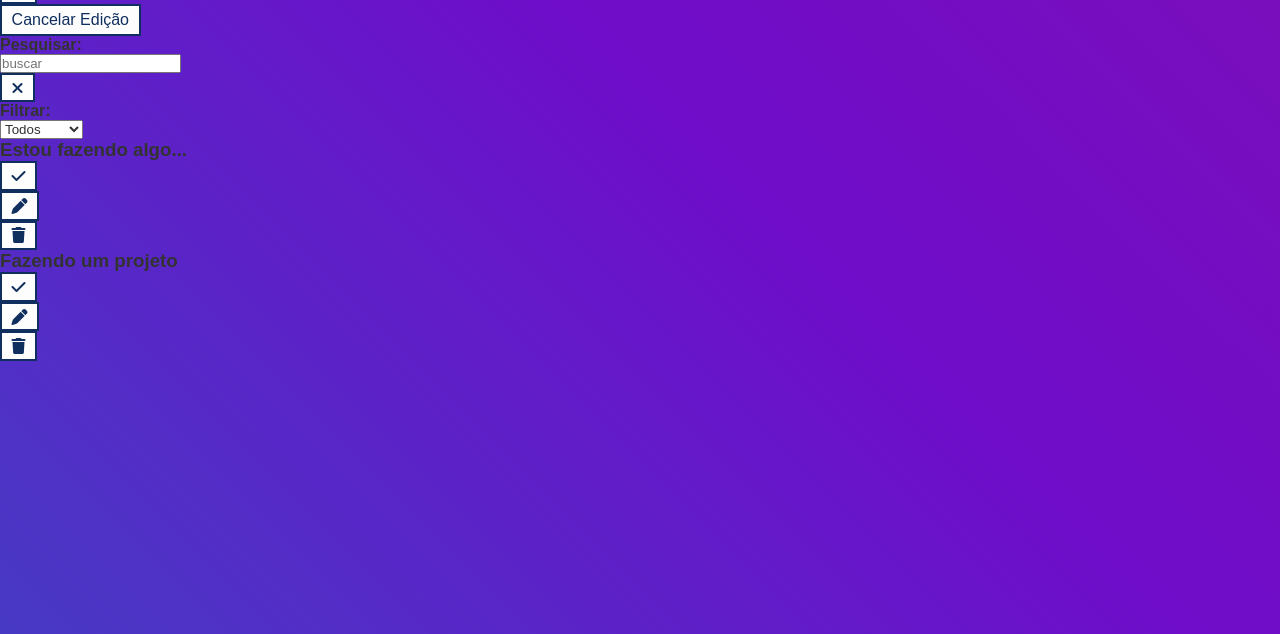
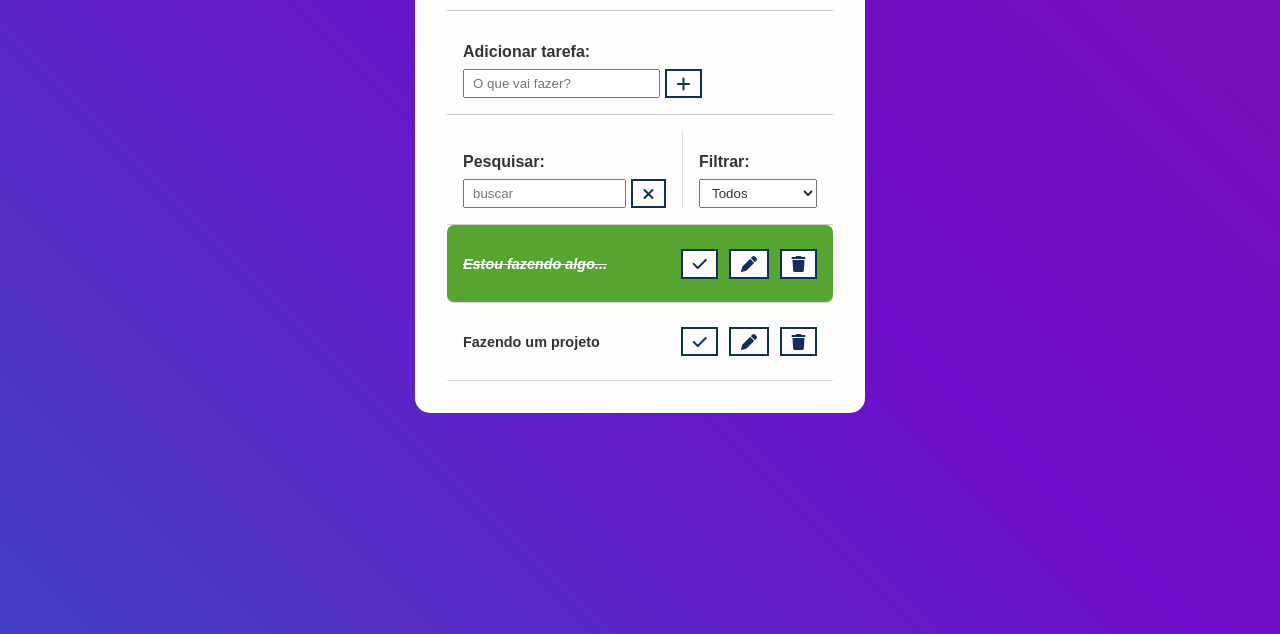
Before and after one commit to Vinleit/ToDoList, a plain HTML site: page index.html in a window 1280 px wide. Shown: the part 166-800 px from the top of the page. Drawn offline with Linux system fonts and the light colour scheme.

Commit message:
Fazendo o CSS e alterando o HTML

```diff
--- a/css/style.css
+++ b/css/style.css
@@ -1,17 +1,16 @@
+/* GERAL */
 * {
     padding: 0;
-    margin: 0;
     font-family: Arial, Helvetica, sans-serif;
     color: #333;
     box-sizing: border-box;
 }
 
-body {
-    height: 100vh;
-    width: 100vw;
+.gradient {
     background-image: linear-gradient(45deg,rgb(14, 80, 202),rgb(65, 65, 196), rgb(111, 13, 202) ,rgb(130, 15, 175));
     background-size: 200% 200%;
     animation: cores 15s ease infinite;
+    margin: 0;
 }
 
 @keyframes cores{
@@ -53,4 +52,120 @@ button:hover > i {
 button i {
     color: #102f5e;
     font-weight: bold;
+    pointer-events: none; /* Resolvendo o problema de clicar no ícone ao invés do botão */
 }
+
+input, select{
+    padding: 0.25rem 0.5rem;
+}
+
+.hide{ /* Classe usada para esconder o form de edição */
+    display: none;
+}
+
+/* TODO HEADER */
+.todo-container {
+    max-width: 450px;
+    margin: 3rem auto;
+    background-color: #FDFDFD;
+    padding: 2rem;
+    border-radius: 15px;
+}
+
+.todo-container header {
+    text-align: center;
+    padding: 0 1rem 1rem;
+    border-bottom: 1px solid #CCC;
+}
+
+/* TO DO FORM */
+#todo-form, #edit-form {
+    padding: 1rem;
+    border-bottom: 1px solid #CCC;
+}
+
+#todo-form p, #edit-form p {
+    margin-bottom: 0.5rem;
+    font-weight: bold;
+}
+
+.form-control {
+    display: flex;
+}
+
+.form-control input {
+    margin-right: 0.3rem;
+}
+
+#cancel-edit-btn {
+    margin-top: 0.7rem;
+}
+
+/* TO DO TOOLBAR*/
+#toolbar {
+    padding: 1rem;
+    border-bottom: 1px solid #CCC;
+    display: flex;
+}
+
+#toolbar h4 {
+    margin-bottom: 0.5rem;
+}
+
+#search {
+    border-right: 1px solid #DDD;
+    padding-right: 1rem;
+    margin-right: 1rem;
+    width: 65%;
+    display: flex;
+    flex-direction: column;
+}
+
+#search form {
+    display: flex;
+}
+
+#search input {
+    width: 100%;
+    margin-right: 0.3rem;
+}
+
+#filter {
+    width: 35%;
+    display: flex;
+    flex-direction: column;
+}
+
+#filter select {
+    flex: 1; /* Preencher toda a área disponível*/
+}
+
+/* TO DO LIST*/
+.todo {
+    display: flex;
+    justify-content: space-around;
+    align-items: center;
+    padding: 1rem;
+    border-bottom: 1px solid #ddd;
+    transition: 0.3s;
+}
+
+.todo h3{
+    flex: 1;
+    font-size: 0.9rem;
+}
+
+.todo button {
+    margin-left: 0.7rem;
+}
+
+.done {
+    background-color: #57a532;
+    border-radius: 7px;
+}
+
+.done h3{
+    color: #FFF;
+    text-decoration: line-through;
+    font-style: italic;
+}
--- a/index.html
+++ b/index.html
@@ -10,11 +10,12 @@
     <script src="js/script.js" defer></script> <!-- Defer faz o script carregar depois do HTML -->
     <title>To Do List</title>
 </head>
-<body>
+<body class="gradient">
     <div class="todo-container">
         <header>
             <h1>To Do List</h1>
         </header>
+
         <form id="todo-form">
             <p>Adicionar tarefa: </p>
             <div class="form-control">
@@ -24,16 +25,18 @@
                 </button>
             </div>
         </form>
-        <form id="edit-form">
+
+        <form id="edit-form" class="hide">
             <p>Editar tarefa: </p>
             <div class="form-control">
                 <input type="text" id="edit-input">
-                <button>
+                <button type="submit">
                     <i class="fa-solid fa-check-double"></i>
                 </button>
             </div>
             <button id="cancel-edit-btn">Cancelar Edição</button>
         </form>
+
         <div id="toolbar">
             <div id="search">
                 <h4>Pesquisar:</h4>
@@ -55,7 +58,7 @@
         </div>
 
         <div id="todo-list">
-            <div class="todo">
+            <div class="todo done">
                 <h3>Estou fazendo algo...</h3>
                 <button class="finish-todo">
                     <i class="fa-solid fa-check"></i>
```
